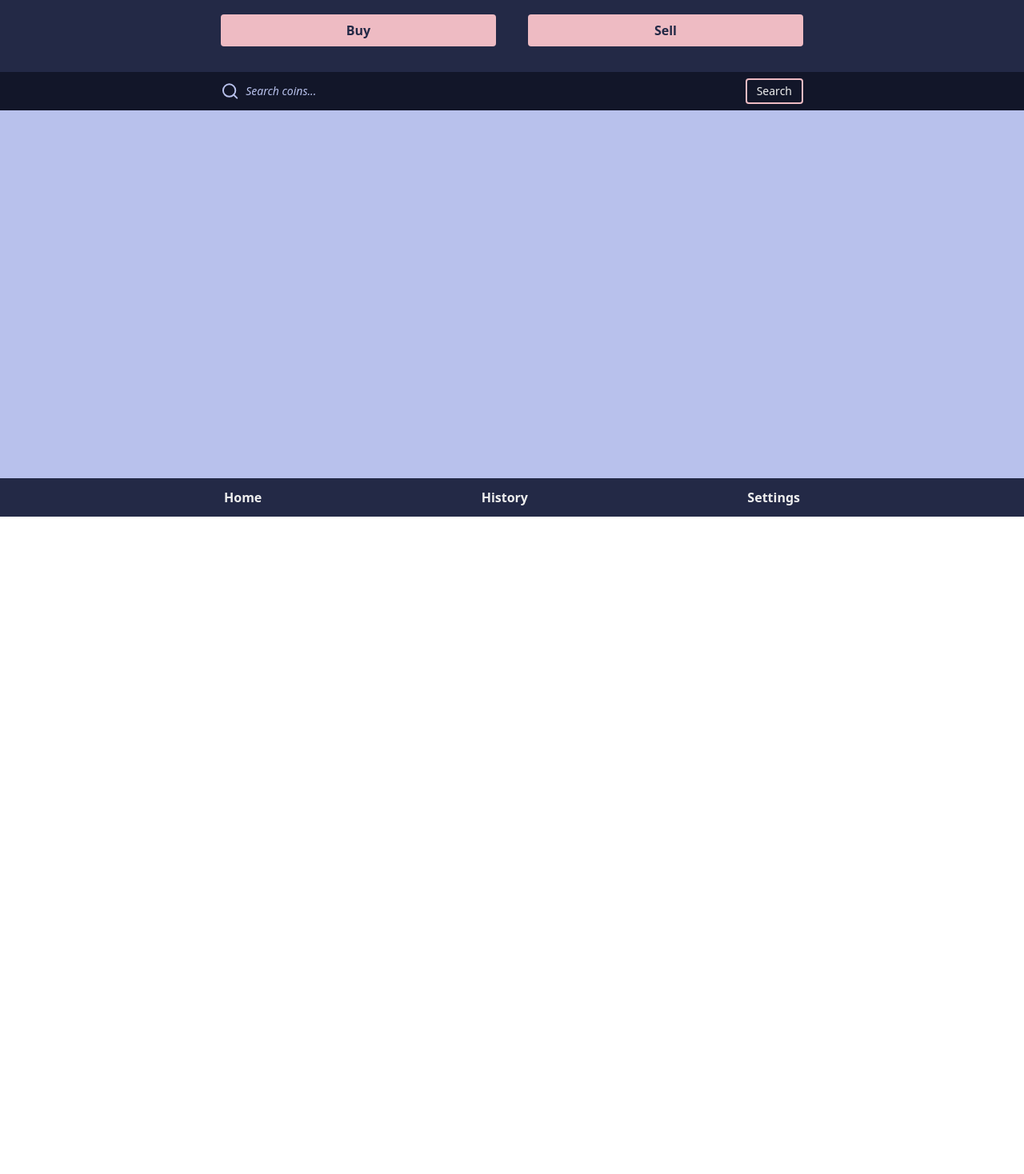
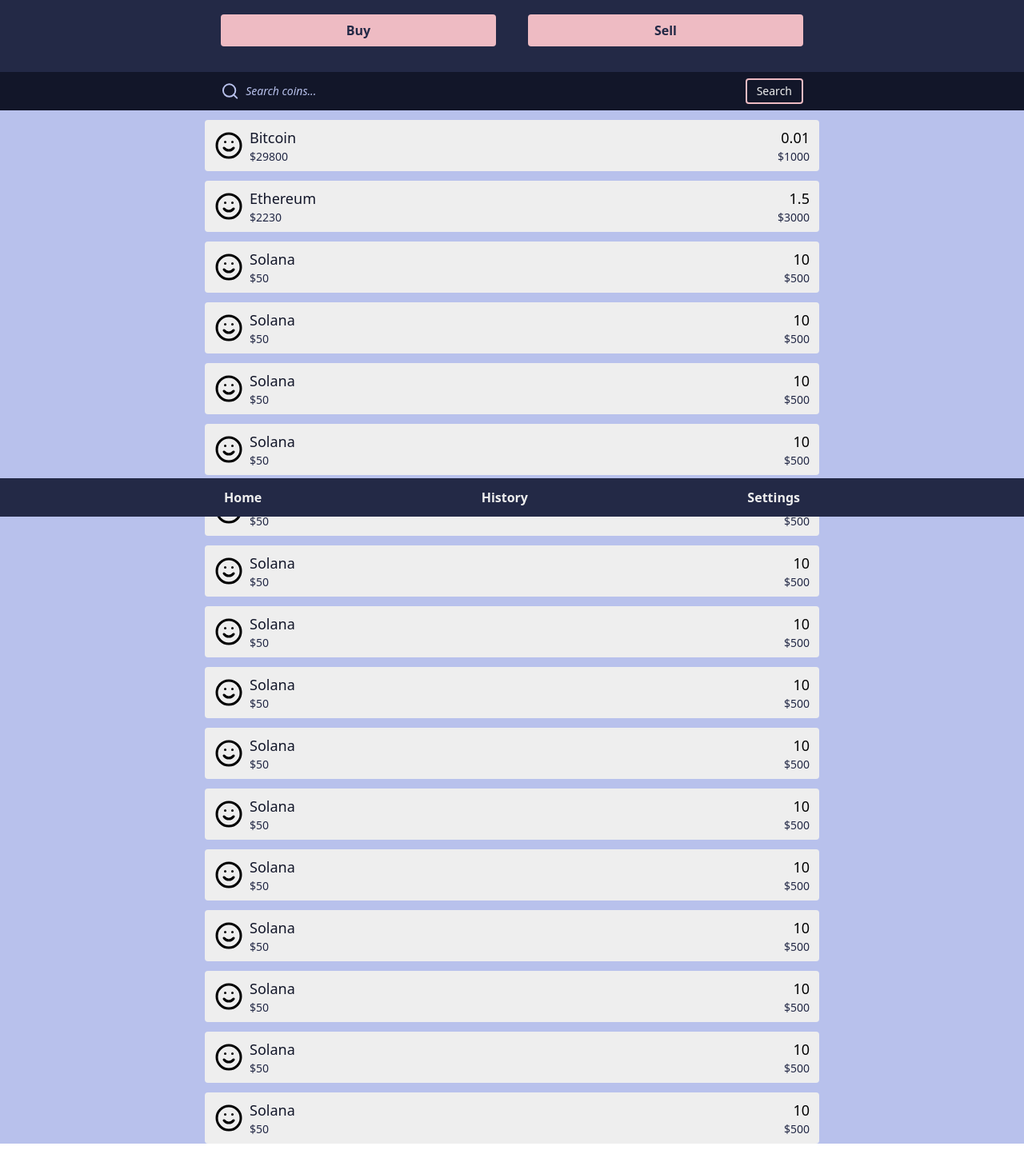
Before and after one commit to kai-commits/crynance, a Next.js app: page / in a window 1280 px wide. Shown: the part 154-1622 px from the top of the page at 80% size. Before the commit the page ends 800 px from the top, so only its background shows below. Built offline with nearby package versions, Linux system fonts and the light colour scheme.

Commit message:
add coins and container sizing

```diff
--- a/components/Main.tsx
+++ b/components/Main.tsx
@@ -1,6 +1,25 @@
-export const Main = () => {
+import { Coin } from "./Coin";
+
+export const Main = (): JSX.Element => {
   return (
-    <div className='bg-lightblue h-full'>
+    <div className='flex items-center flex-col bg-lightblue px-5 h-max'>
+      <Coin name='Bitcoin' marketValue={29800} ownedValue={1000} amountOwned={0.01} />
+      <Coin name='Ethereum' marketValue={2230} ownedValue={3000} amountOwned={1.5} />
+      <Coin name='Solana' marketValue={50} ownedValue={500} amountOwned={10} />
+      <Coin name='Solana' marketValue={50} ownedValue={500} amountOwned={10} />
+      <Coin name='Solana' marketValue={50} ownedValue={500} amountOwned={10} />
+      <Coin name='Solana' marketValue={50} ownedValue={500} amountOwned={10} />
+      <Coin name='Solana' marketValue={50} ownedValue={500} amountOwned={10} />
+      <Coin name='Solana' marketValue={50} ownedValue={500} amountOwned={10} />
+      <Coin name='Solana' marketValue={50} ownedValue={500} amountOwned={10} />
+      <Coin name='Solana' marketValue={50} ownedValue={500} amountOwned={10} />
+      <Coin name='Solana' marketValue={50} ownedValue={500} amountOwned={10} />
+      <Coin name='Solana' marketValue={50} ownedValue={500} amountOwned={10} />
+      <Coin name='Solana' marketValue={50} ownedValue={500} amountOwned={10} />
+      <Coin name='Solana' marketValue={50} ownedValue={500} amountOwned={10} />
+      <Coin name='Solana' marketValue={50} ownedValue={500} amountOwned={10} />
+      <Coin name='Solana' marketValue={50} ownedValue={500} amountOwned={10} />
+      <Coin name='Solana' marketValue={50} ownedValue={500} amountOwned={10} />
     </div>
   );
 };
```
